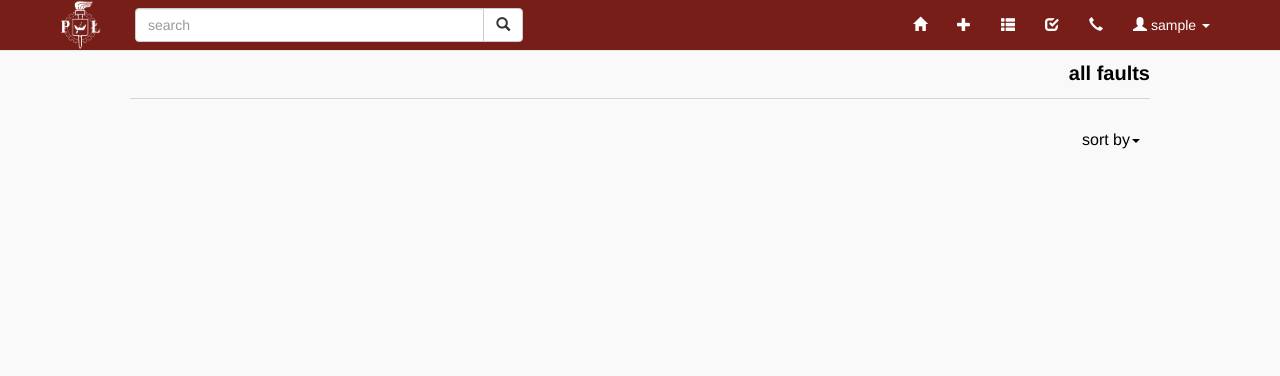
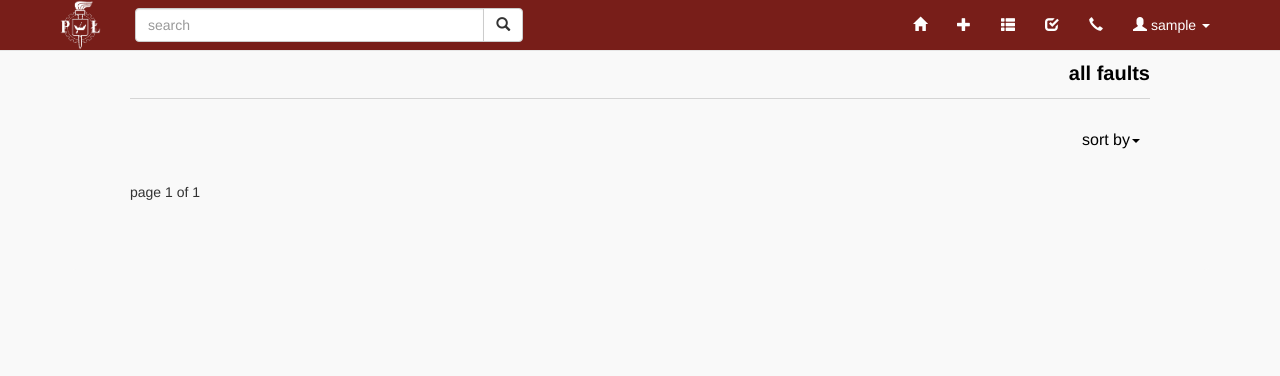
Before and after one commit to redlickigrzegorz/support-center, a Django app: page /index/ in a window 1280 px wide. Shown: the top 376 px of the page. Run offline with Django 3.2, Linux system fonts and the light colour scheme; the visitor is signed in with stand-in values (Sample User, id 1); data that the repository does not hold is empty; some libraries are stand-ins or nearby versions.

Commit message:
first look for pagination

```diff
--- a/cti/templates/cti/index.html
+++ b/cti/templates/cti/index.html
@@ -118,4 +118,19 @@
             <hr class="hr-divider">
         {% endfor %}
     </div>
+    <div class="pagination">
+        <span class="step-links">
+            {% if faults.has_previous %}
+                <a href="?page={{ faults.previous_page_number }}">previous</a>
+            {% endif %}
+
+            <span class="current">
+                page {{ faults.number }} of {{ faults.paginator.num_pages }}
+            </span>
+
+            {% if faults.has_next %}
+                <a href="?page={{ faults.next_page_number }}">next</a>
+            {% endif %}
+        </span>
+    </div>
 {% endblock %}
--- a/cti/views.py
+++ b/cti/views.py
@@ -13,6 +13,7 @@ from django.contrib import messages
 from django.contrib.auth.models import User
 from .backends import InvbookBackend
 from django.contrib.auth import get_user_model
+from django.core.paginator import Paginator, EmptyPage, PageNotAnInteger
 
 
 def test(request):
@@ -55,7 +56,18 @@ def logout(request):
 def index(request):
     template = loader.get_template('cti/index.html')
 
-    faults = Fault.objects.filter(is_visible=True, status__in=[0, 1])
+    faults_list = Fault.objects.filter(is_visible=True, status__in=[0, 1])
+
+    paginator = Paginator(faults_list, 5)
+
+    page = request.GET.get('page')
+
+    try:
+        faults = paginator.page(page)
+    except PageNotAnInteger:
+        faults = paginator.page(1)
+    except EmptyPage:
+        faults = paginator.page(paginator.num_pages)
 
     context = {'faults': faults,
                'header': 'all faults'}
@@ -67,7 +79,18 @@ def index(request):
 def my_faults(request):
     template = loader.get_template('cti/index.html')
 
-    faults = Fault.objects.filter(is_visible=True, issuer=request.user.get_username())
+    faults_list = Fault.objects.filter(is_visible=True, issuer=request.user.get_username())
+
+    paginator = Paginator(faults_list, 5)
+
+    page = request.GET.get('page')
+
+    try:
+        faults = paginator.page(page)
+    except PageNotAnInteger:
+        faults = paginator.page(1)
+    except EmptyPage:
+        faults = paginator.page(paginator.num_pages)
 
     context = {'faults': faults,
                'header': 'my faults'}
@@ -79,7 +102,18 @@ def my_faults(request):
 def resolved_faults(request):
     template = loader.get_template('cti/index.html')
 
-    faults = Fault.objects.filter(is_visible=True, status=2)
+    faults_list = Fault.objects.filter(is_visible=True, status=2)
+
+    paginator = Paginator(faults_list, 5)
+
+    page = request.GET.get('page')
+
+    try:
+        faults = paginator.page(page)
+    except PageNotAnInteger:
+        faults = paginator.page(1)
+    except EmptyPage:
+        faults = paginator.page(paginator.num_pages)
 
     context = {'faults': faults,
                'header': 'resolved faults'}
@@ -91,7 +125,18 @@ def resolved_faults(request):
 def sorted_faults(request, order_by):
     template = loader.get_template('cti/index.html')
 
-    faults = Fault.objects.filter(is_visible=True, status__in=[0, 1]).order_by(order_by)
+    faults_list = Fault.objects.filter(is_visible=True, status__in=[0, 1]).order_by(order_by)
+
+    paginator = Paginator(faults_list, 5)
+
+    page = request.GET.get('page')
+
+    try:
+        faults = paginator.page(page)
+    except PageNotAnInteger:
+        faults = paginator.page(1)
+    except EmptyPage:
+        faults = paginator.page(paginator.num_pages)
 
     context = {'faults': faults,
                'header': 'sorted faults'}
```
